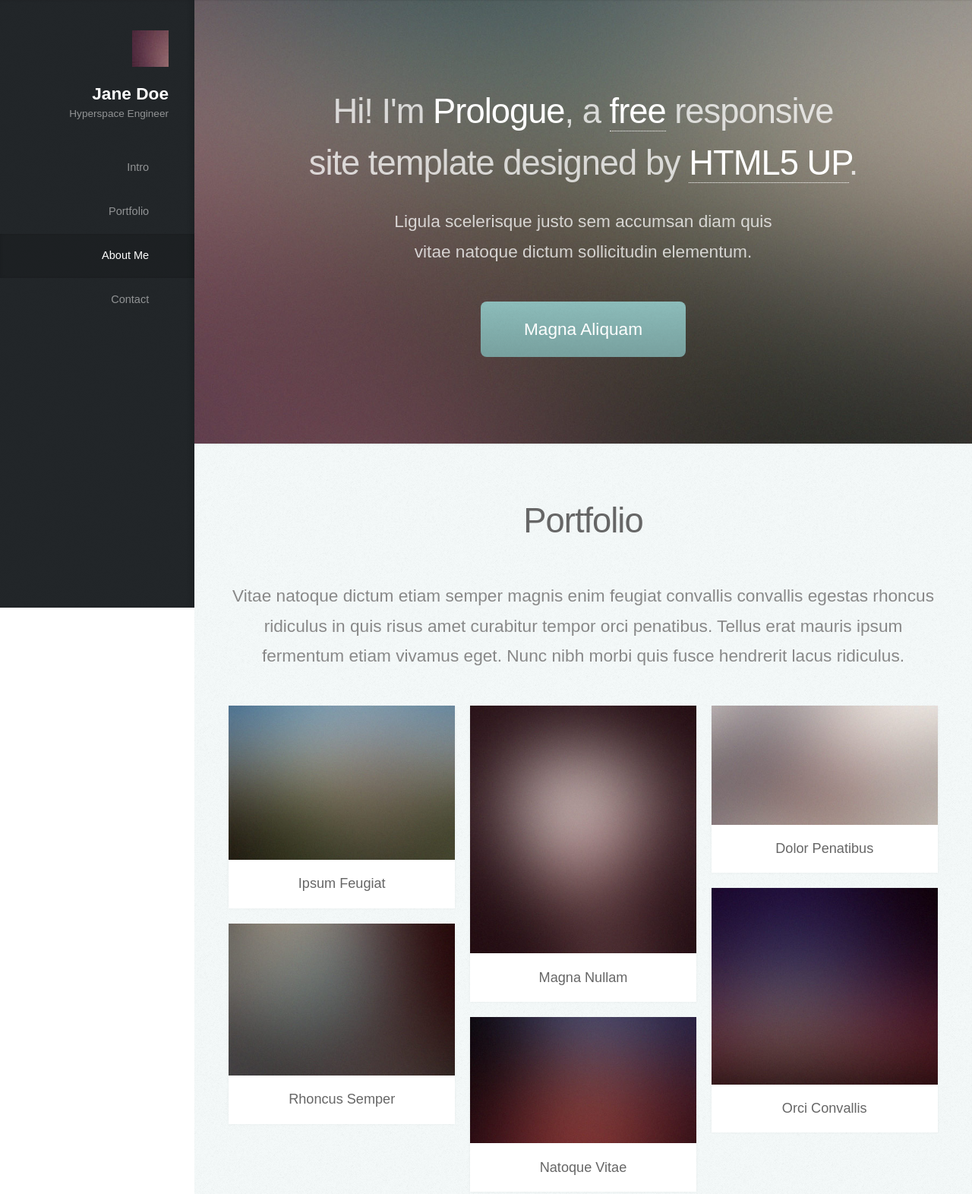
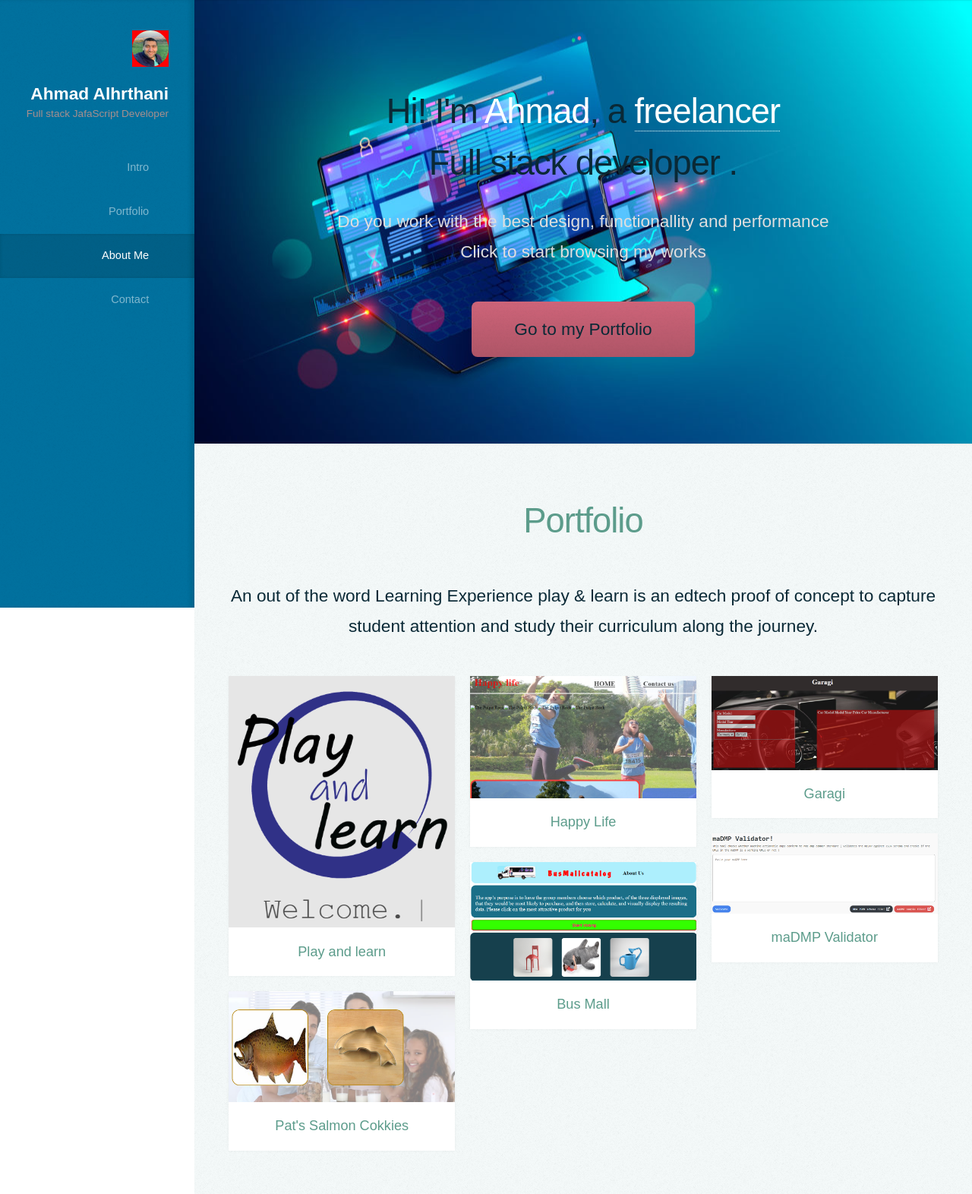
Before and after one commit to AhmadHirthani/portfolio, a plain HTML site: page index.html in a window 1280 px wide. Shown: the top 1572 px of the page at 76% size. Drawn offline with Linux system fonts and the light colour scheme.

Commit message:
finishFeature2EditContent

```diff
--- a/assets/css/base.css
+++ b/assets/css/base.css
@@ -12,7 +12,7 @@
     font-size: 19pt;
     font-weight: 300;
     line-height: 1.75em;
-    color: #888;
+    color: #0A2936;
 }
 
     body.is-preload *, body.is-preload *:before, body.is-preload *:after {
@@ -31,12 +31,12 @@
     font-size: 19pt;
     font-weight: 300;
     line-height: 1.75em;
-    color: #888;
+    color: #0A3636;
 }
 
 h1, h2, h3, h4, h5, h6 {
     font-weight: 300;
-    color: #666;
+    color: #5C9C8B;
     line-height: 1.5em;
 }
 
@@ -46,7 +46,7 @@
 }
 
     h1 a strong, h2 a strong, h3 a strong, h4 a strong, h5 a strong, h6 a strong {
-        color: #333;
+        color: #61A85B;
     }
 
 h2 {
@@ -55,11 +55,11 @@
 }
 
     h2.alt {
-        color: #888;
+        color: #CF657A;
     }
 
         h2.alt strong {
-            color: #666;
+            color:#CF657A;
         }
 
 h3 {
@@ -80,7 +80,7 @@
 
 strong, b {
     font-weight: 300;
-    color: #666;
+    color: #CF657A;
 }
 
 em, i {
@@ -99,8 +99,8 @@
 }
 
     a:hover {
-        color: #E27689;
-        border-bottom-color: rgba(255, 255, 255, 0);
+        color: #CF657A;
+        border-bottom-color: #CF657A;
     }
 
 sub {
--- a/assets/css/layout.css
+++ b/assets/css/layout.css
@@ -1552,6 +1552,7 @@
                 .image.avatar48 img {
                     width: 48px;
                     height: 48px;
+                    border-radius: 30px;
                 }
 
             .image.fit {
@@ -1715,10 +1716,10 @@
 		position: relative;
 		display: inline-block;
 		border-radius: 0.35em;
-		color: #fff !important;
+		color: #0A2936 !important;
 		text-decoration: none;
 		padding: 0.75em 2.5em 0.75em 2.5em;
-		background-color: #8ebebc;
+		background-color: #CF657A;
 		border: 0;
 		cursor: pointer;
 		background-image: -moz-linear-gradient(top, rgba(0, 0, 0, 0), rgba(0, 0, 0, 0.15)), url("images/overlay.png");
@@ -1736,7 +1737,7 @@
 		input[type="reset"]:hover,
 		button:hover,
 		.button:hover {
-			background-color: #9ececc;
+			background-color: green;
 		}
 
 		input[type="button"]:active,
@@ -1802,7 +1803,8 @@
 		-webkit-justify-content: space-between;
 		-ms-justify-content: space-between;
 		justify-content: space-between;
-		background: #222629 url("images/overlay.png");
+        background: #01719F url("images/overlay.png");
+
 		box-shadow: inset -0.25em 0 0.25em 0 rgba(0, 0, 0, 0.1);
 		color: #fff;
 		height: 100%;
@@ -1869,9 +1871,10 @@
 			position: relative;
 			display: block;
 			font-size: 0.6em;
-			color: rgba(255, 255, 255, 0.5);
+			color: #A88F8D;
 			line-height: 1.25em;
-			margin: 0.5em 0 0 0;
+            margin: 0.5em 0 0 0;
+
 		}
 
 		#logo .image {
@@ -1974,12 +1977,12 @@
 		}
 
 			#main > section.dark {
-				color: #ddd;
-				color: rgba(255, 255, 255, 0.75);
+				color: rgb(224, 222, 222);
+				/* color: rgba(255, 255, 255, 0.75); */
 			}
 
 				#main > section.dark h2, #main > section.dark h3, #main > section.dark h4, #main > section.dark h5, #main > section.dark h6 {
-					color: inherit;
+					color: #0A2936;
 				}
 
 				#main > section.dark strong {
@@ -2004,7 +2007,7 @@
 
 			#main > section.one {
 				background-color: #81918E;
-				background-image: url("../../images/banner.jpg");
+				background-image: url("../../images/web-development.jpg");
 			}
 
 			#main > section.two {
@@ -2171,7 +2174,7 @@
             width: 275px;
             z-index: 10002;
             width: 275px;
-            background: #222729 url("images/overlay.png");
+            background: #01719F url("images/overlay.png");
             box-shadow: inset -0.25em 0 0.25em 0 rgba(0, 0, 0, 0.125);
         }
 
--- a/index.html
+++ b/index.html
@@ -5,6 +5,7 @@
 	Free for personal and commercial use under the CCA 3.0 license (html5up.net/license)
 -->
 <html>
+
 <head>
 	<title>Prologue by HTML5 UP</title>
 	<meta charset="utf-8" />
@@ -16,6 +17,7 @@
 
 
 </head>
+
 <body class="is-preload">
 
 	<!-- Header -->
@@ -25,9 +27,9 @@
 
 			<!-- Logo -->
 			<div id="logo">
-							<span class="image avatar48"><img src="images/avatar.jpg" alt="" /></span>
-							<h1 id="title">Jane Doe</h1>
-							<p>Hyperspace Engineer</p>
+				<span class="image avatar48"><img src="images/myPersonalImage.jpg" alt="" /></span>
+				<h1 id="title">Ahmad Alhrthani</h1>
+				<p>Full stack JafaScript Developer</p>
 			</div>
 
 			<!-- Nav -->
@@ -65,14 +67,16 @@
 			<div class="container">
 
 				<header>
-								<h2 class="alt">Hi! I'm <strong>Prologue</strong>, a <a href="http://html5up.net/license">free</a> responsive<br />
-								site template designed by <a href="http://html5up.net">HTML5 UP</a>.</h2>
-								<p>Ligula scelerisque justo sem accumsan diam quis<br />
-								vitae natoque dictum sollicitudin elementum.</p>
+					<h2 class="alt">Hi! I'm <strong>Ahmad</strong>, a <a href="http://html5up.net/license">freelancer</a>
+						<br />
+						Full stack developer .
+					</h2>
+					<p>Do you work with the best design, functionallity and performance<br />
+						Click to start browsing my works</p>
 				</header>
 
 				<footer>
-								<a href="#portfolio" class="button scrolly">Magna Aliquam</a>
+					<a href="#portfolio" class="button scrolly">Go to my Portfolio</a>
 				</footer>
 
 			</div>
@@ -86,51 +90,49 @@
 					<h2>Portfolio</h2>
 				</header>
 
-							<p>Vitae natoque dictum etiam semper magnis enim feugiat convallis convallis
-							egestas rhoncus ridiculus in quis risus amet curabitur tempor orci penatibus.
-							Tellus erat mauris ipsum fermentum etiam vivamus eget. Nunc nibh morbi quis
-							fusce hendrerit lacus ridiculus.</p>
+				<p>An out of the word Learning Experience
+					play & learn is an edtech proof of concept to capture student attention and study their curriculum along the journey.</p>
 
 				<div class="row">
 					<div class="col-4 col-12-mobile">
 						<article class="item">
-										<a href="#" class="image fit"><img src="images/pic02.jpg" alt="" /></a>
+							<a href="https://amman-group-b.github.io/playandlearn/index.html" class="image fit"><img src="images/playAndLearn.png" alt="" /></a>
 							<header>
-											<h3>Ipsum Feugiat</h3>
+								<h3>Play and learn</h3>
 							</header>
 						</article>
 						<article class="item">
-										<a href="#" class="image fit"><img src="images/pic03.jpg" alt="" /></a>
+							<a href="https://ahmadhirthani.github.io/cookie-stand/index.html" class="image fit"><img src="images/patsCookies.png" alt="" /></a>
 							<header>
-											<h3>Rhoncus Semper</h3>
+								<h3>Pat's Salmon Cokkies</h3>
 							</header>
 						</article>
 					</div>
 					<div class="col-4 col-12-mobile">
 						<article class="item">
-										<a href="#" class="image fit"><img src="images/pic04.jpg" alt="" /></a>
+							<a href="https://ahmadhirthani.github.io/happylife/" class="image fit"><img src="images/happyLife.png" alt="" /></a>
 							<header>
-											<h3>Magna Nullam</h3>
+								<h3>Happy Life</h3>
 							</header>
 						</article>
 						<article class="item">
-										<a href="#" class="image fit"><img src="images/pic05.jpg" alt="" /></a>
+							<a href="https://ahmadhirthani.github.io/bus-mall/" class="image fit"><img src="images/busMall.png" alt="" /></a>
 							<header>
-											<h3>Natoque Vitae</h3>
+								<h3>Bus Mall</h3>
 							</header>
 						</article>
 					</div>
 					<div class="col-4 col-12-mobile">
 						<article class="item">
-										<a href="#" class="image fit"><img src="images/pic06.jpg" alt="" /></a>
+							<a href="https://ahmadhirthani.github.io/My-Cars-Garage/" class="image fit"><img src="images/garagi.png" alt="" /></a>
 							<header>
-											<h3>Dolor Penatibus</h3>
+								<h3>Garagi</h3>
 							</header>
 						</article>
 						<article class="item">
-										<a href="#" class="image fit"><img src="images/pic07.jpg" alt="" /></a>
+							<a href="https://ahmadhirthani.github.io/Validating-machine-actionable-DMP/" class="image fit"><img src="images/maDMPValidator.png" alt="" /></a>
 							<header>
-											<h3>Orci Convallis</h3>
+								<h3>maDMP Validator</h3>
 							</header>
 						</article>
 					</div>
@@ -147,14 +149,14 @@
 					<h2>About Me</h2>
 				</header>
 
-							<a href="#" class="image featured"><img src="images/pic08.jpg" alt="" /></a>
+				<a href="#" class="image featured"><img src="images/profileImage.jpg" alt="" /></a>
 
-							<p>Tincidunt eu elit diam magnis pretium accumsan etiam id urna. Ridiculus
-							ultricies curae quis et rhoncus velit. Lobortis elementum aliquet nec vitae
-							laoreet eget cubilia quam non etiam odio tincidunt montes. Elementum sem
-							parturient nulla quam placerat viverra mauris non cum elit tempus ullamcorper
-							dolor. Libero rutrum ut lacinia donec curae mus vel quisque sociis nec
-							ornare iaculis.</p>
+				<p>My name is Ahmad Alherthani. BSC and Master in Computer Science.
+					I am one of the Islamic University of Gaza teaching staff.
+					During my masters degree courses period,  I won a mobility scholarship to the technical university of Vienna in 2019 to study datastewardship course.
+					I have got a scholarship from LTUC for studying web development.
+
+					</p>
 
 			</div>
 		</section>
@@ -167,10 +169,7 @@
 					<h2>Contact</h2>
 				</header>
 
-							<p>Elementum sem parturient nulla quam placerat viverra
-							mauris non cum elit tempus ullamcorper dolor. Libero rutrum ut lacinia
-							donec curae mus. Eleifend id porttitor ac ultricies lobortis sem nunc
-							orci ridiculus faucibus a consectetur. Porttitor curae mauris urna mi dolor.</p>
+				<p>Do not hesitate to contact us via our numbers or through the messaging system. We are happy to receive your messages, answer your inquiries and provide services..</p>
 
 				<form method="post" action="#">
 					<div class="row">
@@ -195,7 +194,8 @@
 
 		<!-- Copyright -->
 		<ul class="copyright">
-						<li>&copy; Untitled. All rights reserved.</li><li>Design: <a href="http://html5up.net">HTML5 UP</a></li>
+			<li>&copy; Untitled. All rights reserved.</li>
+			<li>Design: <a href="http://html5up.net">HTML5 UP</a></li>
 		</ul>
 
 	</div>
@@ -210,4 +210,5 @@
 	<script src="assets/js/main.js"></script>
 
 </body>
+
 </html>
```
Also changed, not shown: images/busMall.png (added), images/garagi.png (added), images/happyLife.png (added), images/maDMPValidator.png (added), images/myPersonalImage.jpg (added), images/patsCookies.png (added), images/playAndLearn.png (added), images/profileImage.jpg (added), images/web-development.jpg (added), 1 other file. Lines whose indentation alone changed are shown as unchanged.
